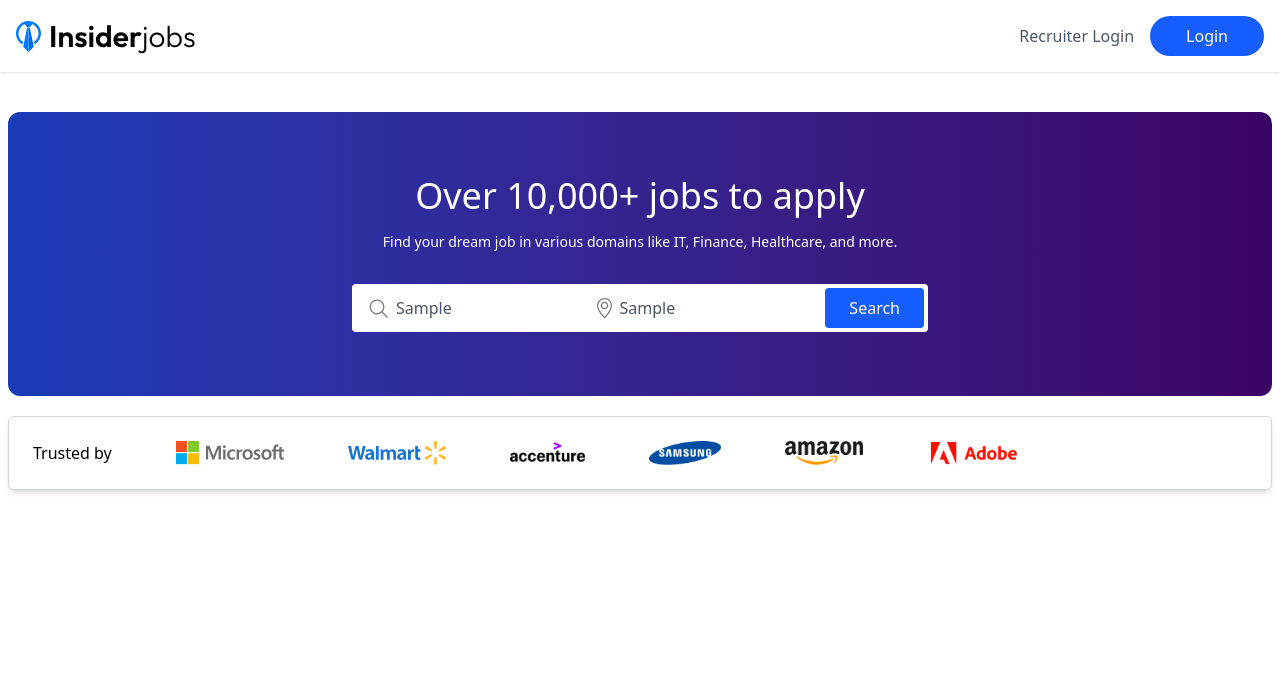
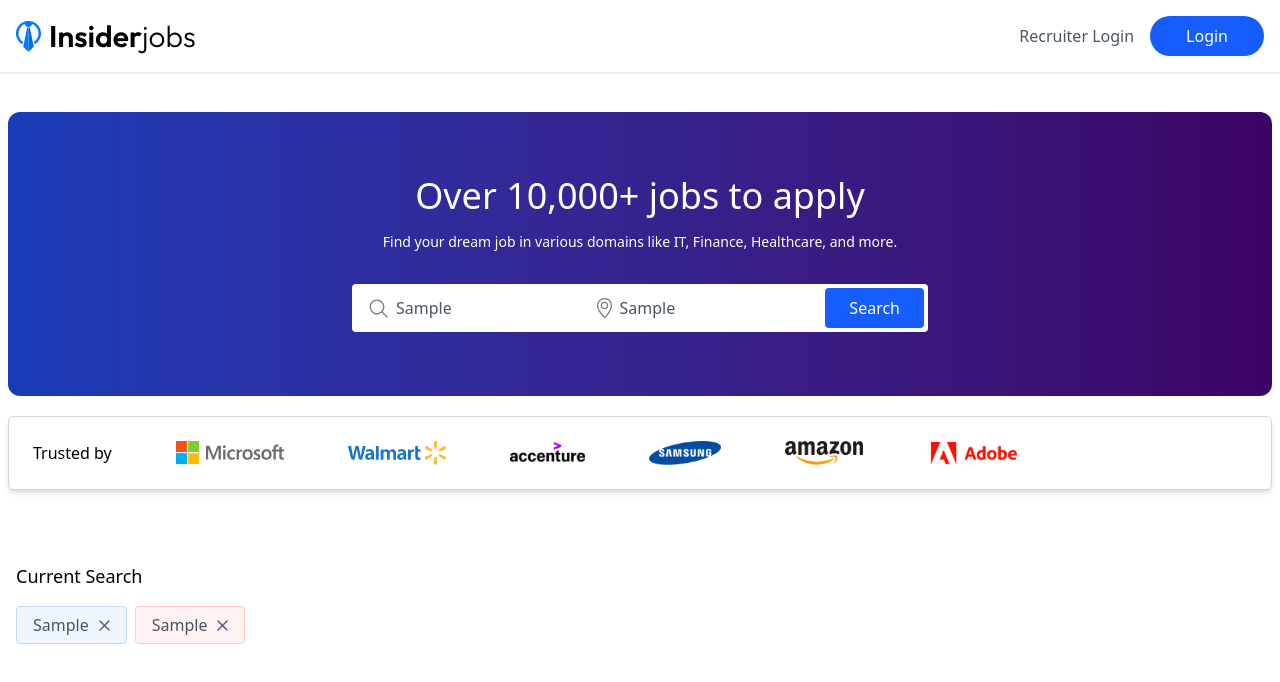
Before and after one commit to bhupeshk3014/jobhub, a React (Vite) app in the folder client/: page / in a window 1280 px wide. Both pictures are taken after typing "Sample", "Sample" into the empty fields and a click on the button "Search". Shown: the top 682 px of the page. Built offline with nearby package versions, Linux system fonts and the light colour scheme; no server answers.

Commit message:
Added Current Search Filter Feature

```diff
--- /dev/null
+++ b/client/src/components/JobListing.jsx
@@ -0,0 +1,41 @@
+import React, {useContext} from 'react'
+import { AppContext } from '../context/AppContext.jsx'
+import { assets } from '../assets/assets';
+
+const JobListing = () => {
+
+  const {isSearched, searchFilter, setSearchFilter} = useContext(AppContext);
+
+  return (
+    <div className='container 2xl:px-20 mx-auto flex flex-col lg:flex-row max-lg:space-y-8 py-8'>
+        {/* Sidebar */}
+        <div className='w-full lg:w-1/4 bg-white px-4'>
+            {/* Search Filter from Hero Component */}
+            {
+                isSearched && ( searchFilter.title !== '' || searchFilter.location !== '') && (
+                    <>
+                        <h3 className='font-medium text-lg mb-4'>Current Search</h3>
+                        <div className='mb-4 text-gray-600 '>
+                            {searchFilter.title && (
+                                <span className='inline-flex items-center gap-2.5 bg-blue-50 border border-blue-200 px-4 py-1.5 rounded'>
+                                    {searchFilter.title}
+                                    <img onClick={e => setSearchFilter(prev => ({...prev,title:""}))} className="cursor-pointer" src={assets.cross_icon} alt="" />
+                                </span>
+                            )}
+                            {searchFilter.location && (
+                                <span className='ml-2 inline-flex items-center gap-2.5 bg-red-50 border border-red-200 px-4 py-1.5 rounded'>
+                                    {searchFilter.location}
+                                    <img onClick={e => setSearchFilter(prev => ({...prev,location:""}))} className="cursor-pointer" src={assets.cross_icon} alt="" />
+                                </span>
+                            )}
+                        </div>
+                    </>
+                )
+
+            }
+        </div>
+    </div>
+  )
+}
+
+export default JobListing
--- a/client/src/pages/Home.jsx
+++ b/client/src/pages/Home.jsx
@@ -1,12 +1,14 @@
 import React from 'react'
 import Navbar from '../components/Navbar.jsx'
 import Hero from '../components/Hero.jsx'
+import JobListing from '../components/JobListing.jsx'
 
 const Home = () => {
   return (
     <div>
       <Navbar />
       <Hero />
+      <JobListing />
     </div>
   )
 }
```
